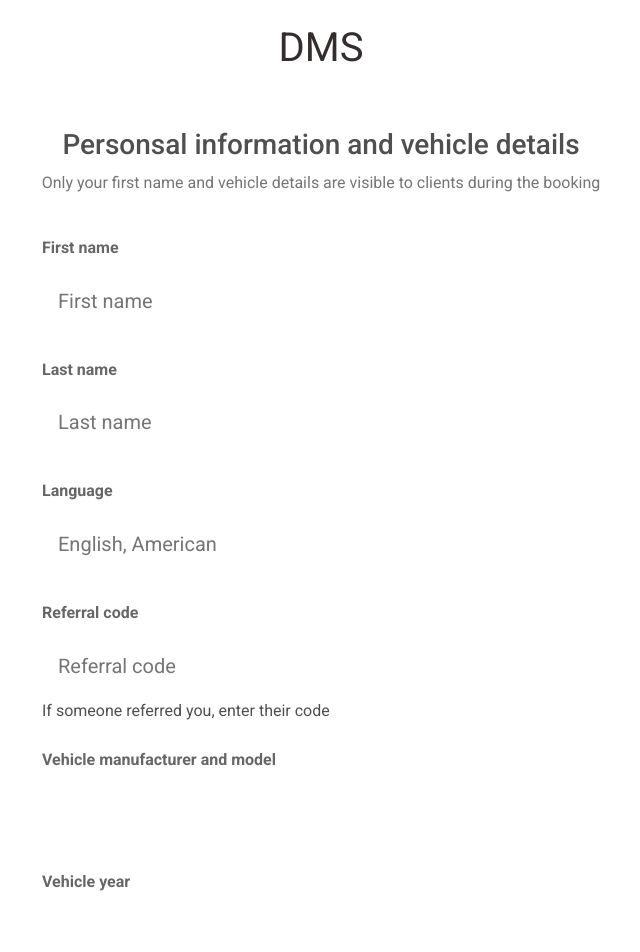
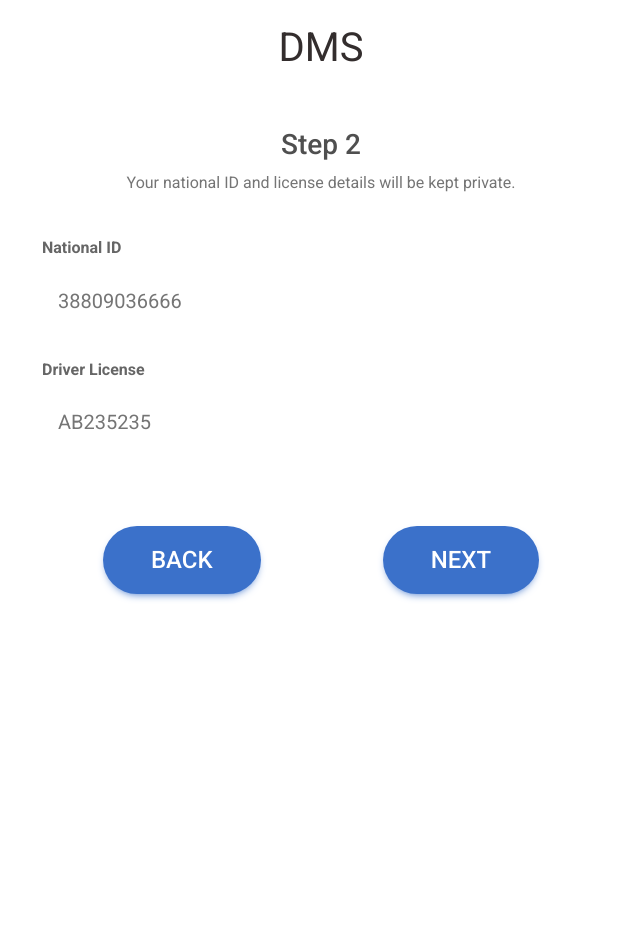
Before and after one commit to fkaaziebu/Bolt-replica, a React (Create React App) app in the folder client/: page /profile-form in a window 1280 px wide. Shown: the top 952 px of the page, without its empty margins (319-959 px from the left). After the commit the page ends 800 px from the top, so only its background shows below. Built offline with nearby package versions, Linux system fonts and the light colour scheme.

Commit message:
form validation
formik and yup

```diff
--- a/client/package.json
+++ b/client/package.json
@@ -9,12 +9,14 @@
     "@testing-library/user-event": "^13.5.0",
     "axios": "^1.4.0",
     "bootstrap-icons": "^1.10.5",
+    "formik": "^2.4.0",
     "mdb-react-ui-kit": "^6.0.0",
     "react": "^18.2.0",
     "react-dom": "^18.2.0",
     "react-router-dom": "^6.11.1",
     "react-scripts": "5.0.1",
-    "web-vitals": "^2.1.4"
+    "web-vitals": "^2.1.4",
+    "yup": "^1.2.0"
   },
   "scripts": {
     "start": "react-scripts start",
--- a/client/src/scenes/login-form/Email.jsx
+++ b/client/src/scenes/login-form/Email.jsx
@@ -1,38 +1,61 @@
 import React, { useState } from "react";
 import { MDBTabsPane, MDBBtn, MDBInput } from "mdb-react-ui-kit";
-import { Link } from "react-router-dom"; // Import the Link component from React Router
+import { Link } from "react-router-dom";
+import { Formik, Form, Field, ErrorMessage } from "formik";
+import * as Yup from "yup";
 
+const validationSchema = Yup.object().shape({
+  email: Yup.string().email("Invalid email address").required("Email is required"),
+  password: Yup.string().required("Password is required"),
+});
 
 const Login = () => {
   const [justifyActive, setJustifyActive] = useState("tab1");
 
-  const handleSubmit = (e) => {
-    e.preventDefault();
-    const email = e.target.elements.email.value;
-    const password = e.target.elements.password.value;
+  const handleSubmit = (values) => {
+    const { email, password } = values;
     console.log("Email:", email);
     console.log("Password:", password);
   };
 
   return (
     <MDBTabsPane show={justifyActive === "tab1"}>
-      <form onSubmit={handleSubmit}>
-        <MDBInput
+      <Formik
+        initialValues={{
+          email: "",
+          password: "",
+        }}
+        validationSchema={validationSchema}
+        onSubmit={handleSubmit}
+      >
+        <Form>
+          <div className="mb-4">
+            <Field
+              as={MDBInput}
               wrapperClass="mb-4"
               label="Email address"
               id="email"
               type="email"
+              name="email"
             />
-        <MDBInput
+            <ErrorMessage name="email" component="div" className="text-danger" />
+          </div>
+          <div className="mb-4">
+            <Field
+              as={MDBInput}
               wrapperClass="mb-4"
               label="Password"
               id="password"
               type="password"
+              name="password"
             />
+            <ErrorMessage name="password" component="div" className="text-danger" />
+          </div>
           <MDBBtn type="submit" className="mb-4 w-100">
             Continue
           </MDBBtn>
-      </form>
+        </Form>
+      </Formik>
 
       <div className="d-flex justify-content-center mx-4 mb-4">
         <a href="!#">Forgot password?</a>
--- a/client/src/scenes/profile-form/ProfileForm1.jsx
+++ b/client/src/scenes/profile-form/ProfileForm1.jsx
@@ -1,110 +1,170 @@
-import React from "react";
+import React, { useState } from "react";
+import { Formik, Form, Field, ErrorMessage } from "formik";
+import * as Yup from "yup";
 
 const RegisterForm = ({ setStep }) => {
-  const handleSubmit = (e) => {
-    e.preventDefault();
+  const [formError, setFormError] = useState(false);
+
+  const handleSubmit = (values, { setSubmitting }) => {
+    if (formError) {
+      // Form has errors, do not proceed with submission
+      setSubmitting(false);
+      return;
+    }
+
+    // Handle form submission with valid values
     setStep(2);
   };
+
+  const validationSchema = Yup.object().shape({
+    firstName: Yup.string().required("First name is required"),
+    lastName: Yup.string().required("Last name is required"),
+    language: Yup.string().required("Language is required"),
+    model: Yup.string().required("Vehicle model is required"),
+    vehicleYear: Yup.string().required("Vehicle year is required"),
+    licensePlate: Yup.string().required("License plate is required"),
+    color: Yup.string().required("Vehicle color is required"),
+  });
+
   return (
-    <form onSubmit={handleSubmit}>
+    <Formik
+      initialValues={{
+        firstName: "",
+        lastName: "",
+        language: "",
+        referralCode: "",
+        model: "",
+        vehicleYear: "",
+        licensePlate: "",
+        color: "",
+      }}
+      validationSchema={validationSchema}
+      onSubmit={handleSubmit}
+    >
+      {({ isSubmitting }) => (
+        <Form>
           <div className="mb-4 mt-4">
-        <label for="firstName" className="form-label fw-bold">
+            <label htmlFor="firstName" className="form-label fw-bold">
               First name
             </label>
-        <input
-          type="firstName"
+            <Field
+              type="text"
               id="firstName"
+              name="firstName"
               className="form-control fs-5 p-3 bg-light-50 border border-0"
               placeholder="First name"
             />
+            <ErrorMessage name="firstName" component="div" className="text-danger" />
           </div>
           <div className="mb-4 mt-4">
-        <label for="lastName" className="form-label fw-bold">
+            <label htmlFor="lastName" className="form-label fw-bold">
               Last name
             </label>
-        <input
+            <Field
               type="text"
               id="lastName"
+              name="lastName"
               className="form-control fs-5 p-3 bg-light-50 border border-0"
               placeholder="Last name"
             />
+            <ErrorMessage name="lastName" component="div" className="text-danger" />
           </div>
           <div className="mb-4 mt-4">
-        <label for="language" className="form-label fw-bold">
+            <label htmlFor="language" className="form-label fw-bold">
               Language
             </label>
-        <input
+            <Field
               type="text"
               id="language"
+              name="language"
               className="form-control fs-5 p-3 bg-light-50 border border-0"
               placeholder="English, American"
             />
+            <ErrorMessage name="language" component="div" className="text-danger" />
           </div>
           <div className="mb-4 mt-4">
-        <label for="referralCode" className="form-label fw-bold">
+            <label htmlFor="referralCode" className="form-label fw-bold">
               Referral code
             </label>
-        <input
+            <Field
               type="text"
               id="referralCode"
+              name="referralCode"
               className="form-control fs-5 p-3 bg-light-50 border border-0"
               placeholder="Referral code"
             />
             <p>If someone referred you, enter their code</p>
+            <ErrorMessage name="referralCode" component="div" className="text-danger" />
           </div>
           <div className="mb-4 mt-4">
-        <label for="model" className="form-label fw-bold">
+            <label htmlFor="model" className="form-label fw-bold">
               Vehicle manufacturer and model
             </label>
-        <input
+            <Field
               type="text"
               id="model"
+              name="model"
               className="form-control fs-5 p-3 bg-light-50 border border-0"
               placeholder=""
             />
+            <ErrorMessage name="model" component="div" className="text-danger" />
           </div>
           <div className="mb-4 mt-4">
-        <label for="vehicleYear" className="form-label fw-bold">
+            <label htmlFor="vehicleYear" className="form-label fw-bold">
               Vehicle year
             </label>
-        <input
+            <Field
               type="text"
               id="vehicleYear"
+              name="vehicleYear"
               className="form-control fs-5 p-3 bg-light-50 border border-0"
               placeholder=""
             />
+            <ErrorMessage name="vehicleYear" component="div" className="text-danger" />
           </div>
           <div className="mb-4 mt-4">
-        <label for="licensePlate" className="form-label fw-bold">
+            <label htmlFor="licensePlate" className="form-label fw-bold">
               License plate
             </label>
-        <input
+            <Field
               type="text"
               id="licensePlate"
+              name="licensePlate"
               className="form-control fs-5 p-3 bg-light-50 border border-0"
               placeholder="717 TTP"
             />
+            <ErrorMessage name="licensePlate" component="div" className="text-danger" />
           </div>
           <div className="mb-4 mt-4">
-        <label for="color" className="form-label fw-bold">
+            <label htmlFor="color" className="form-label fw-bold">
               Vehicle color
             </label>
-        <input
+            <Field
               type="text"
               id="color"
+              name="color"
               className="form-control fs-5 p-3 bg-light-50 border border-0"
               placeholder=""
             />
+            <ErrorMessage name="color" component="div" className="text-danger" />
           </div>
+          {formError && (
+            <div className="alert alert-danger" role="alert">
+              Please fill in all the required fields.
+            </div>
+          )}
           <div className="d-flex justify-content-center mt-3">
             <button
               type="submit"
               className="btn btn-primary fs-4 mt-5 py-3 px-5 rounded-pill"
+              disabled={isSubmitting}
             >
               Next
             </button>
           </div>
-    </form>
+        </Form>
+      )}
+    </Formik>
   );
 };
 
@@ -113,11 +173,10 @@ function ProfileForm1({ setStep }) {
     <div className="container-sm d-flex flex-column align-items-center mt-4">
       <div className="w-100 mt-4">
         <h2 className="text-sm-center fs-3">
-          Personsal information and vehicle details
+          Personal information and vehicle details
         </h2>
         <p className="text-sm-center text-muted">
-          Only your first name and vehicle details are visible to clients during
-          the booking
+          Only your first name and vehicle details are visible to clients during the booking.
         </p>
       </div>
       <div className="p-0 w-form-100 w-sm-75 mb-5">
--- a/client/src/scenes/profile-form/ProfileForm2.jsx
+++ b/client/src/scenes/profile-form/ProfileForm2.jsx
@@ -1,34 +1,56 @@
-import React from "react";
+import React from 'react';
+import { Formik, Form, Field, ErrorMessage } from 'formik';
+import * as Yup from 'yup';
+
+const validationSchema = Yup.object().shape({
+  nationalID: Yup.string().required('National ID is required'),
+  driverLicense: Yup.string().required('Driver License is required'),
+});
 
 const RegisterForm = ({ setStep }) => {
-  const handleSubmit = (e) => {
-    e.preventDefault();
+  const initialValues = {
+    nationalID: '',
+    driverLicense: '',
+  };
+
+  const handleSubmit = (values) => {
     setStep(3);
+    // Handle form submission
+    console.log(values);
   };
 
   return (
-    <form onSubmit={handleSubmit}>
+    <Formik
+      initialValues={initialValues}
+      validationSchema={validationSchema}
+      onSubmit={handleSubmit}
+    >
+      <Form>
         <div className="mb-4 mt-4">
-        <label for="nationalID" className="form-label fw-bold">
+          <label htmlFor="nationalID" className="form-label fw-bold">
             National ID
           </label>
-        <input
-          type="nationalID"
+          <Field
+            type="text"
             id="nationalID"
+            name="nationalID"
             className="form-control fs-5 p-3 bg-light-50 border border-0"
             placeholder="38809036666"
           />
+          <ErrorMessage name="nationalID" component="div" className="text-danger" />
         </div>
         <div className="mb-4 mt-4">
-        <label for="driverLicense" className="form-label fw-bold">
+          <label htmlFor="driverLicense" className="form-label fw-bold">
             Driver License
           </label>
-        <input
+          <Field
             type="text"
             id="driverLicense"
+            name="driverLicense"
             className="form-control fs-5 p-3 bg-light-50 border border-0"
             placeholder="AB235235"
           />
+          <ErrorMessage name="driverLicense" component="div" className="text-danger" />
         </div>
         <div className="d-flex justify-content-around mt-3">
           <button
@@ -47,10 +69,10 @@ const RegisterForm = ({ setStep }) => {
             Next
           </button>
         </div>
-    </form>
+      </Form>
+    </Formik>
   );
 };
-
 function ProfileForm1({ setStep }) {
   return (
     <div className="container-sm d-flex flex-column align-items-center mt-4">
--- a/client/src/scenes/profile-form/index.jsx
+++ b/client/src/scenes/profile-form/index.jsx
@@ -5,7 +5,7 @@ import ProfileForm2 from "./ProfileForm2";
 import ProfileForm3 from "./ProfileForm3";
 
 function ProfileForm() {
-  const [step, setStep] = useState(1);
+  const [step, setStep] = useState(2);
 
   return (
     <div className="container-fluid d-flex flex-column align-items-center mt-3">
```
Also changed, not shown: 1 other file (tests, documents, lock files or other folders). Lines whose indentation alone changed are shown as unchanged.
